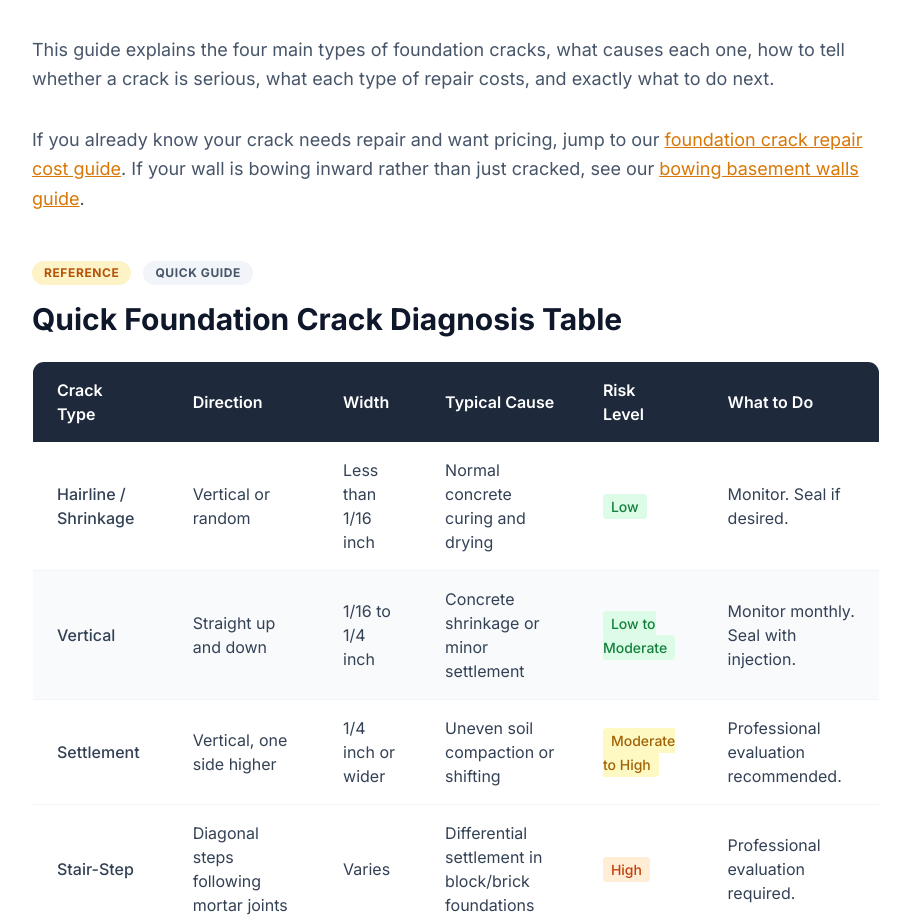
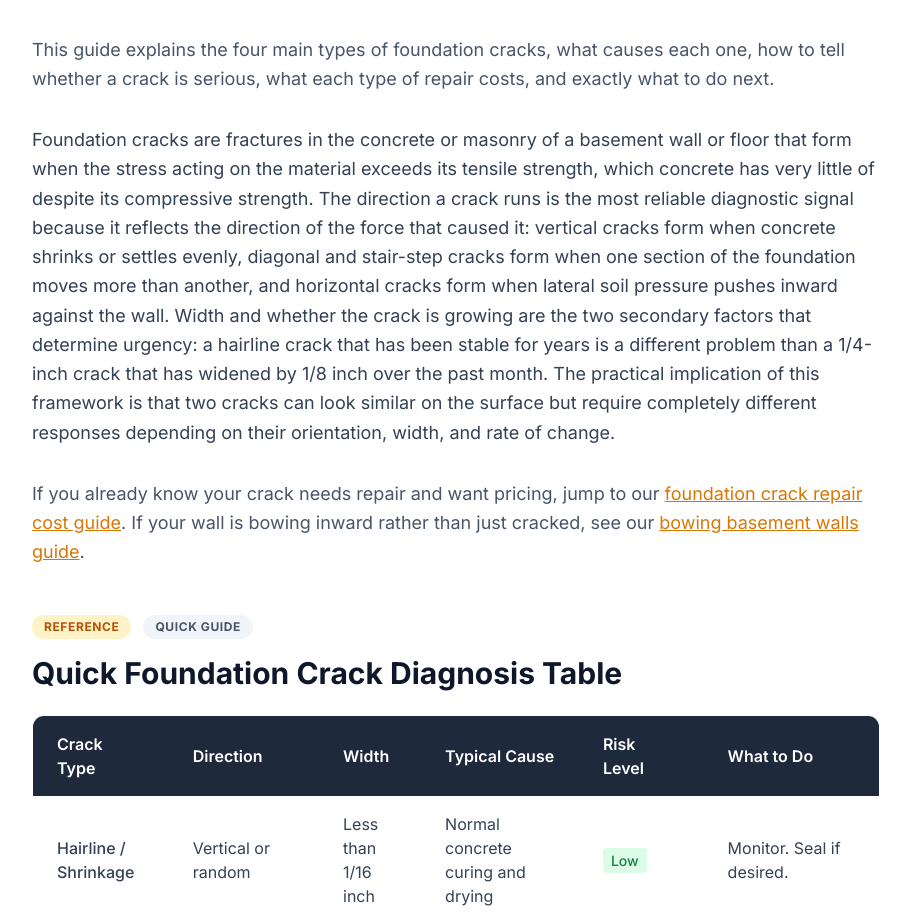
Before and after one commit to thebasementguide2026/basement-guide, a Next.js app: page /articles/types-of-foundation-cracks in a window 1280 px wide. Shown: the part 849-1771 px from the top of the page, without its empty margins (184-1094 px from the left). Built offline with nearby package versions, Linux system fonts and the light colour scheme.

Commit message:
Add entity definition paragraph on types-of-foundation-cracks

```diff
--- a/app/articles/types-of-foundation-cracks/page.tsx
+++ b/app/articles/types-of-foundation-cracks/page.tsx
@@ -122,6 +122,9 @@ export default function FoundationCracksArticle() {
           </p>
           <p className='text-lg text-slate-600 leading-relaxed mb-8'>
             This guide explains the four main types of foundation cracks, what causes each one, how to tell whether a crack is serious, what each type of repair costs, and exactly what to do next.
+          </p>
+          <p className='text-lg text-slate-700 leading-relaxed mb-8'>
+            Foundation cracks are fractures in the concrete or masonry of a basement wall or floor that form when the stress acting on the material exceeds its tensile strength, which concrete has very little of despite its compressive strength. The direction a crack runs is the most reliable diagnostic signal because it reflects the direction of the force that caused it: vertical cracks form when concrete shrinks or settles evenly, diagonal and stair-step cracks form when one section of the foundation moves more than another, and horizontal cracks form when lateral soil pressure pushes inward against the wall. Width and whether the crack is growing are the two secondary factors that determine urgency: a hairline crack that has been stable for years is a different problem than a 1/4-inch crack that has widened by 1/8 inch over the past month. The practical implication of this framework is that two cracks can look similar on the surface but require completely different responses depending on their orientation, width, and rate of change.
           </p>
           <p className='text-lg text-slate-600 leading-relaxed mb-12'>
             If you already know your crack needs repair and want pricing, jump to our{' '}
```
